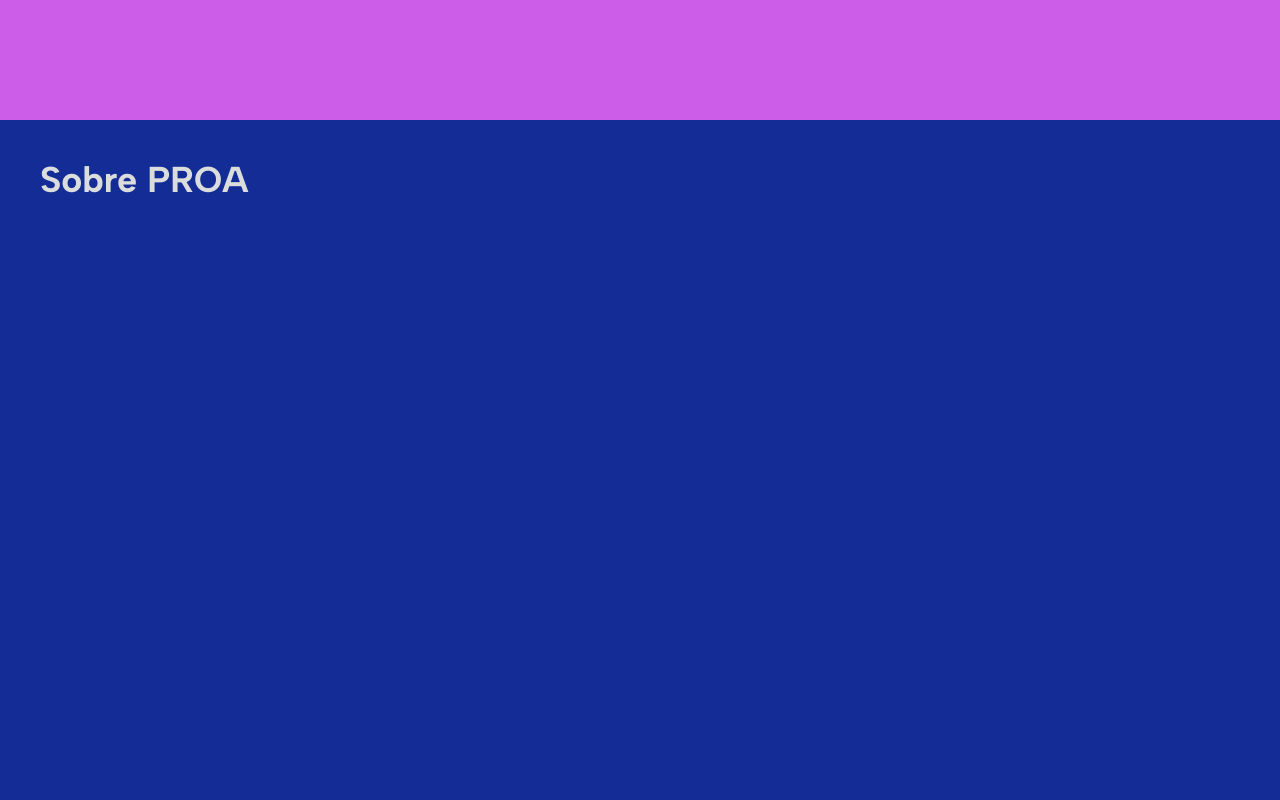
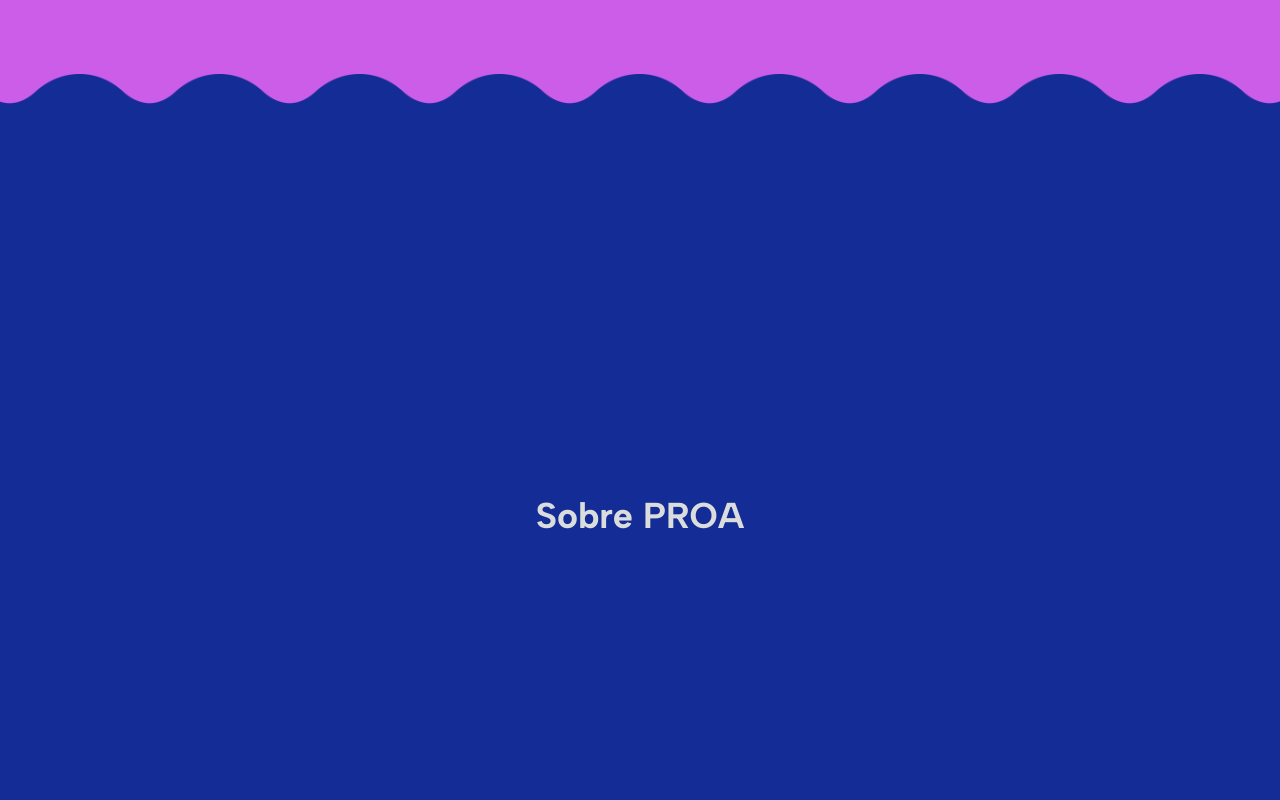
Before and after one commit to eypacha/proaestudiocreativo, a Vue app: page / in a window 1280 px wide. Shown: the part 2520-3320 px from the top of the page. Built offline with nearby package versions, Linux system fonts and the light colour scheme; a web font is replaced by a local one.

Commit message:
feat(About): add wave background image and enhance section layout for better visual appeal

```diff
--- a/src/components/sections/About.vue
+++ b/src/components/sections/About.vue
@@ -1,5 +1,5 @@
 <template>
-  <section class="h-[100dvh] p-10 bg-blue text-gray" id="about">
+  <section class="relative h-[100dvh] p-20 px-10 bg-blue text-gray flex flex-col items-center justify-center" id="about">
     <h2 class="text-4xl font-bold mb-2">Sobre PROA</h2>
   </section>
 </template>
@@ -7,3 +7,21 @@
 <script setup>
 // ...existing code...
 </script>
+
+<style scoped>
+
+section::before {
+  content: '';
+  position: absolute;
+  top: -50px;
+  left: 0;
+  width: 100%;
+  height: 60px;
+  background-image: url('/images/wave.png');
+  background-size: 140px;
+  background-position: bottom center;
+  background-repeat: repeat-x;
+  z-index: 2;
+}
+
+</style>
```
Also changed, not shown: public/images/wave.png (added).
